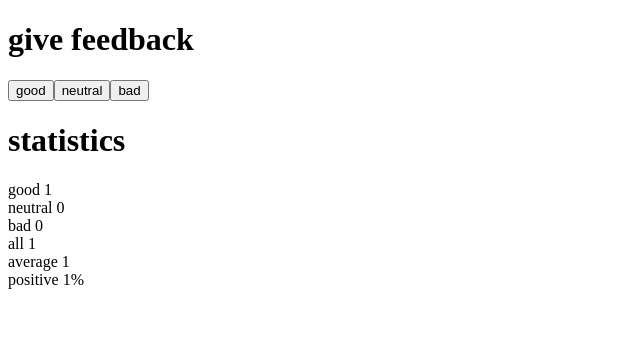
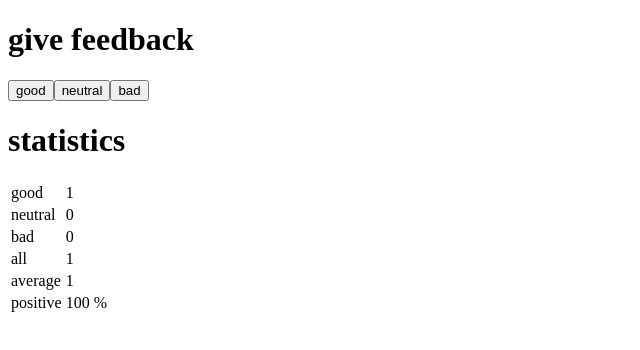
Before and after one commit to petaeeta/FullStack-Mooc_petaeeta, a React (Create React App) app in the folder osa1/unicafe/: page / in a window 1280 px wide. Both pictures are taken after a click on the button "good". Shown: the top 350 px of the page, without its empty margins (0-640 px from the left). Built offline with nearby package versions, Linux system fonts and the light colour scheme.

Commit message:
1.11 tehty

```diff
--- a/osa1/unicafe/src/App.js
+++ b/osa1/unicafe/src/App.js
@@ -9,13 +9,31 @@ const Statistics = ({ good, neutral, bad}) => {
   return(
     <div>
       <h1>statistics</h1>
-      <div>good {good}</div>
-      <div>neutral {neutral}</div>
-      <div>bad {bad}</div>
-      <div>all {good+bad+neutral}</div>
-      <div>average {(good-bad)/(good+bad+neutral)}</div>
-      <div>positive {good/(good+bad+neutral)}%</div>
+      <table>
+      <StatisticLine text="good" value={good}/>
+      <StatisticLine text="neutral" value={neutral}/>
+      <StatisticLine text="bad" value={bad}/>
+      <StatisticLine text="all" value={good+bad+neutral}/>
+      <StatisticLine text="average" value={(good-bad)/(good+bad+neutral)}/>
+      <StatisticLine text="positive" value={(good/(good+bad+neutral))*100} unit='%'/>
+      </table>
     </div>
+  )
+}
+
+const Button = ({ clickEvent, label }) => {
+  return (
+    <button onClick={clickEvent}>{label}</button>
+  )
+}
+
+const StatisticLine = ({ text, value, unit }) => {
+  return(
+    <tr>
+      <td>{text}</td>
+      <td>{value}</td>
+      <td>{unit}</td>
+    </tr>
   )
 }
 
@@ -28,9 +46,9 @@ const App = () => {
   return (
     <div>
       <h1>give feedback</h1>
-      <button onClick={() => setGood(good + 1)}>good</button>
-      <button onClick={() => setNeutral(neutral + 1)}>neutral</button>
-      <button onClick={() => setBad(bad + 1)}>bad</button>
+      <Button clickEvent={() => setGood(good+1)} label='good'/>
+      <Button clickEvent={() => setNeutral(neutral+1)} label='neutral'/>
+      <Button clickEvent={() => setBad(bad+1)} label='bad'/>
 
       <Statistics good={good} neutral={neutral} bad={bad}/>
     </div>
```
